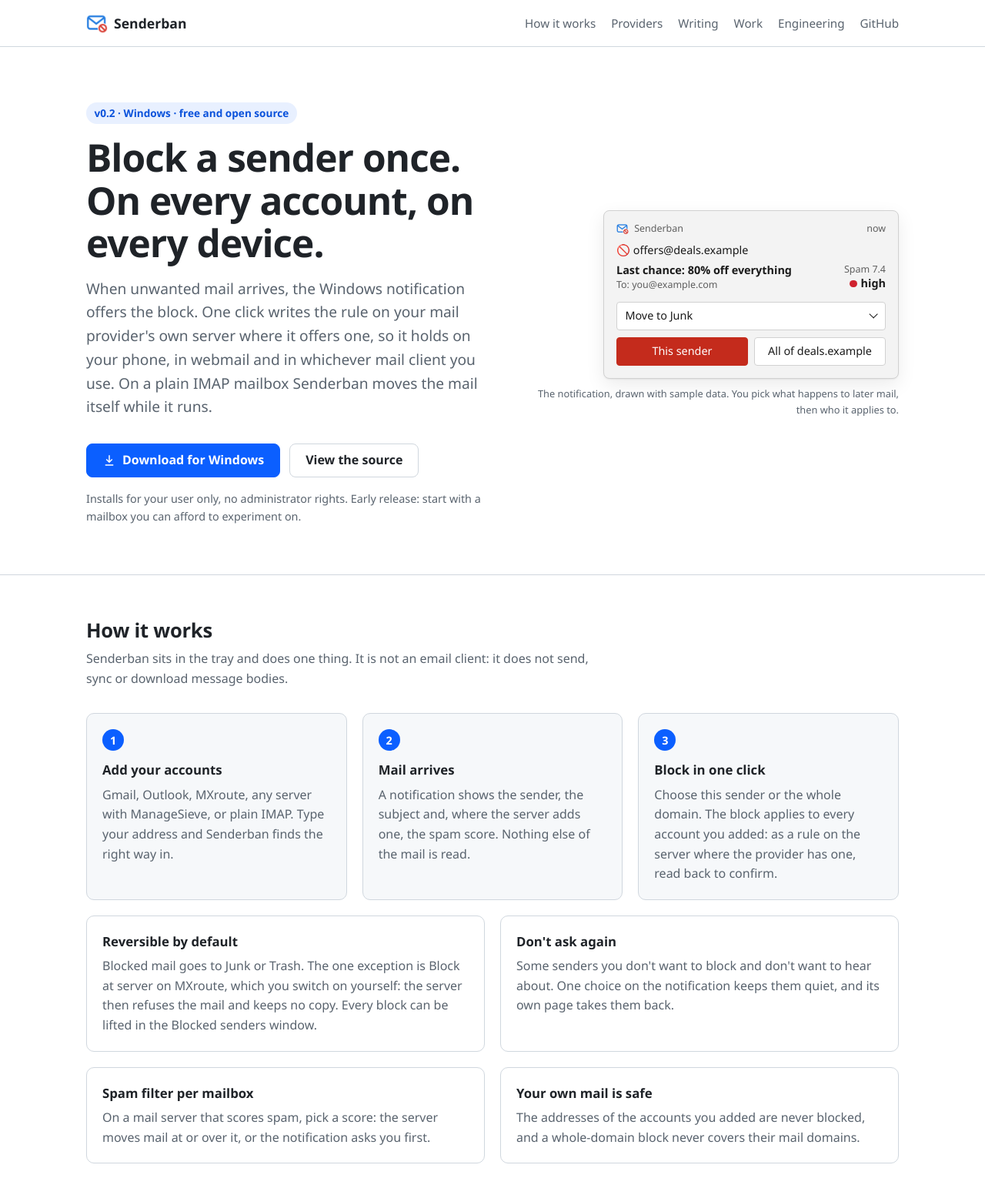
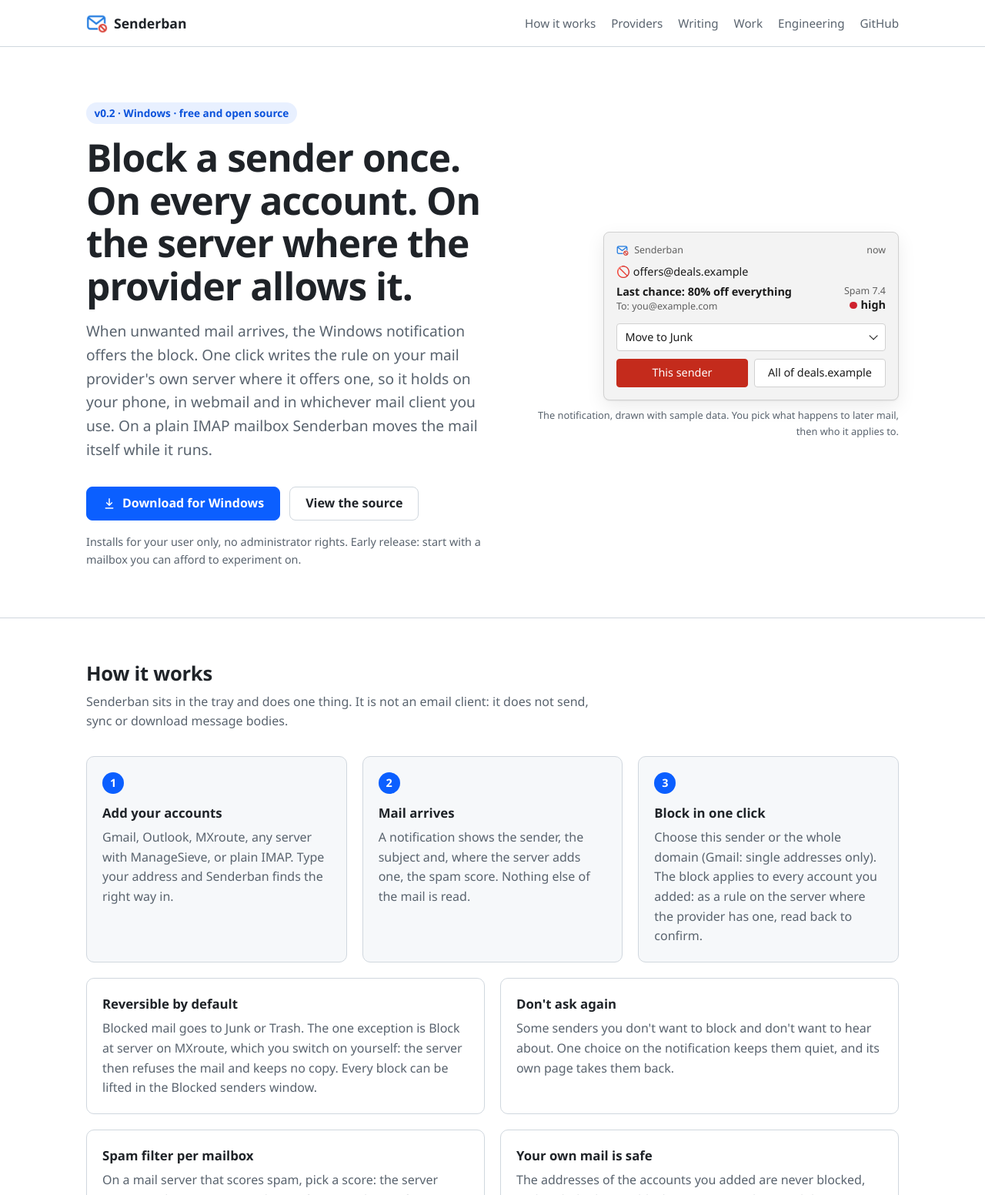
Before and after one commit to senderban/senderban, a website: page docs/index.html in a window 1280 px wide. Shown: the top 1552 px of the page at 77% size. Drawn offline with Linux system fonts and the light colour scheme.

Commit message:
docs(site): the headline and the link preview state where a block holds: a server rule only where the provider allows it, IMAP has none, Gmail takes single addresses

```diff
--- a/docs/index.html
+++ b/docs/index.html
@@ -27,7 +27,7 @@
     <meta property="og:image:height" content="630" />
     <meta
       property="og:image:alt"
-      content="Senderban: block a sender once, on every account, on every device."
+      content="Senderban: block a sender once, on every account, on the server where the provider allows it."
     />
     <meta name="twitter:card" content="summary_large_image" />
     <script type="application/ld+json">
@@ -80,7 +80,9 @@
       <div class="wrap hero">
         <div>
           <p class="eyebrow">v0.2 · Windows · free and open source</p>
-          <h1>Block a sender once. On every account, on every device.</h1>
+          <h1>
+            Block a sender once. On every account. On the server where the provider allows it.
+          </h1>
           <p class="lead">
             When unwanted mail arrives, the Windows notification offers the block. One click writes
             the rule on your mail provider's own server where it offers one, so it holds on your
@@ -158,8 +160,9 @@
             <li>
               <h3>Block in one click</h3>
               <p>
-                Choose this sender or the whole domain. The block applies to every account you
-                added: as a rule on the server where the provider has one, read back to confirm.
+                Choose this sender or the whole domain (Gmail: single addresses only). The block
+                applies to every account you added: as a rule on the server where the provider has
+                one, read back to confirm.
               </p>
             </li>
           </ol>
```
Also changed, not shown: docs/engineering/index.html (+5 -5 lines), docs/privacy/index.html (+1 -1 lines), docs/work/index.html (+1 -1 lines), docs/writing/index.html (+1 -1 lines), docs/writing/outlook-domain-text-match/index.html (+1 -1 lines), docs/writing/provider-from-address/index.html (+1 -1 lines), docs/writing/scale-budget-desktop-app/index.html (+1 -1 lines), docs/assets/og.png.
